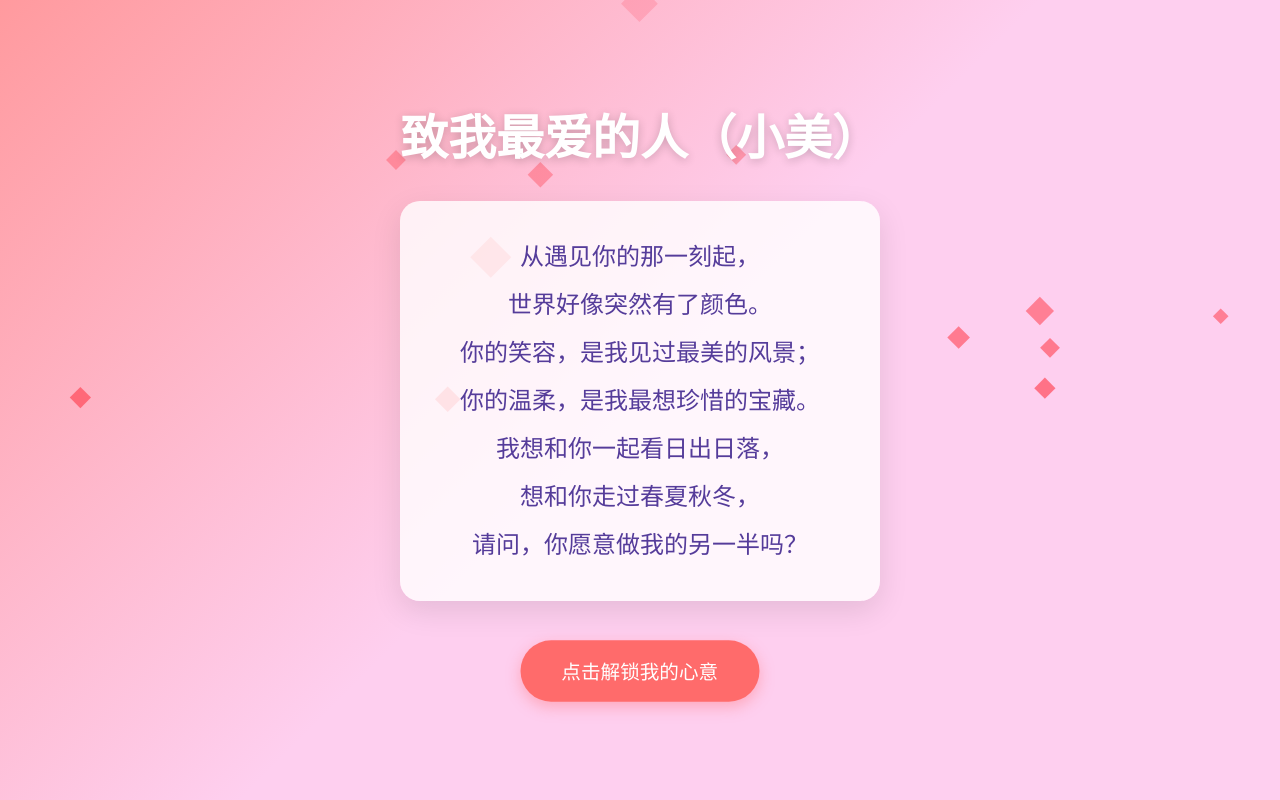
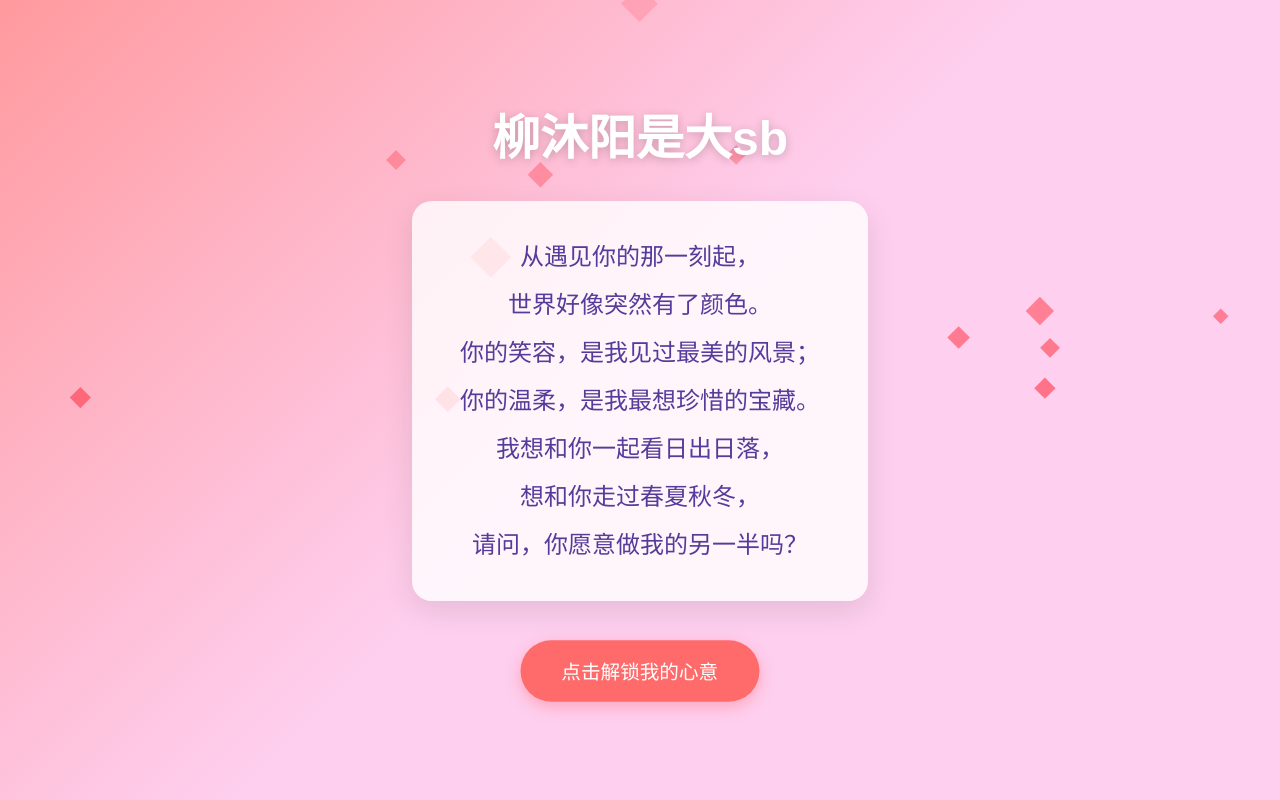
Before and after one commit to xiaoshidgm/my-webpage, a plain HTML site: page index.html in a window 1280 px wide. Shown: the top 800 px of the page. Drawn offline with Linux system fonts and the light colour scheme.

Commit message:
Update index.html

```diff
--- a/index.html
+++ b/index.html
@@ -87,7 +87,7 @@
 <body>
 <div class="container">
     <div class="container">
-        <h1 class="title">致我最爱的人（小美）</h1>
+        <h1 class="title">柳沐阳是大sb</h1>
         <div class="confession">
             从遇见你的那一刻起，<br>
             世界好像突然有了颜色。<br>
```
